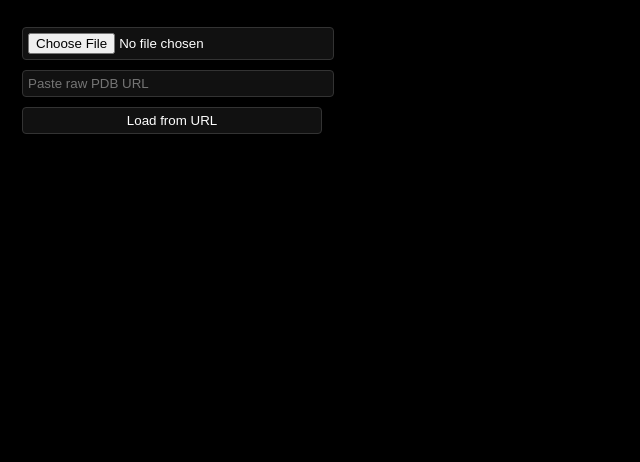
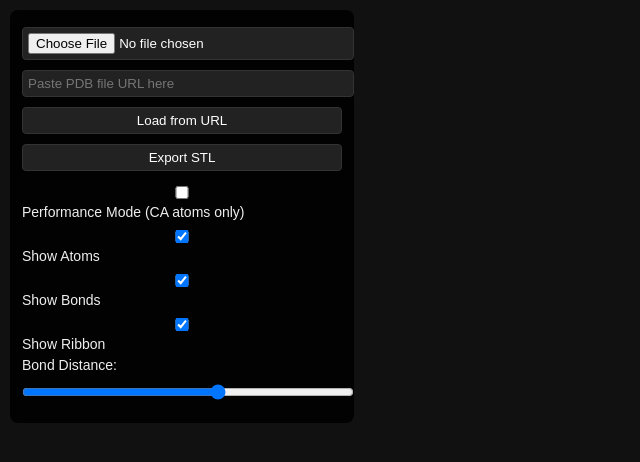
Before and after one commit to claireprice/pdb-to-stl, a plain HTML site: page index.html in a window 1280 px wide. Both pictures are taken after a click on the button "Load from URL". Shown: the whole page, without its empty margins (0-640 px from the left). Drawn offline with nearby package versions, Linux system fonts and the light colour scheme.

Commit message:
Update index.html

```diff
--- a/index.html
+++ b/index.html
@@ -2,80 +2,98 @@
 <html lang="en">
 <head>
   <meta charset="UTF-8" />
-  <title>Optimized PDB Viewer</title>
+  <title>Optimized PDB Viewer with Ribbon</title>
   <script src="https://cdn.jsdelivr.net/npm/three@0.128.0/build/three.min.js"></script>
   <script src="https://cdn.jsdelivr.net/npm/three@0.128.0/examples/js/controls/OrbitControls.js"></script>
+  <script src="https://cdn.jsdelivr.net/npm/three@0.128.0/examples/js/exporters/STLExporter.js"></script>
   <style>
-    body { margin: 0; overflow: hidden; background: #000; color: #fff; font-family: sans-serif; }
+    body { margin: 0; overflow: hidden; font-family: sans-serif; background: #111; color: #eee; }
     #controls {
       position: absolute;
       top: 10px; left: 10px;
-      background: rgba(0,0,0,0.85);
+      background: rgba(0, 0, 0, 0.85);
       padding: 12px;
       border-radius: 8px;
-      z-index: 1;
-      width: 300px;
+      z-index: 10;
+      width: 320px;
     }
     input, button {
       width: 100%;
       margin: 5px 0;
       padding: 5px;
-      background: #111;
+      background: #222;
       color: #fff;
       border: 1px solid #333;
       border-radius: 4px;
     }
-    #loadingMsg {
+    label { font-size: 14px; display: block; margin-top: 5px; }
+    #loading {
       position: absolute;
       top: 50%; left: 50%;
       transform: translate(-50%, -50%);
-      color: white;
-      background: rgba(0,0,0,0.75);
-      padding: 20px;
+      color: #fff;
+      font-size: 18px;
+      background: rgba(0,0,0,0.7);
+      padding: 10px 20px;
       border-radius: 10px;
       display: none;
-      font-size: 18px;
+      z-index: 20;
     }
   </style>
 </head>
 <body>
   <div id="controls">
     <input type="file" id="pdbFile" />
-    <input type="text" id="pdbUrl" placeholder="Paste raw PDB URL" />
+    <input type="text" id="pdbUrl" placeholder="Paste PDB file URL here" />
     <button onclick="loadPDBfromURL()">Load from URL</button>
+    <button onclick="exportSTL()">Export STL</button>
+    <label><input type="checkbox" id="performanceMode"> Performance Mode (CA atoms only)</label>
+    <label><input type="checkbox" id="showAtoms" checked> Show Atoms</label>
+    <label><input type="checkbox" id="showBonds" checked> Show Bonds</label>
+    <label><input type="checkbox" id="showRibbon" checked> Show Ribbon</label>
+    <label>Bond Distance: <input type="range" id="bondThreshold" min="1" max="2" step="0.1" value="1.6"></label>
   </div>
-  <div id="loadingMsg">Loading structure... please wait</div>
+  <div id="loading">Loading PDB file...</div>
 
   <script>
     let scene, camera, renderer, controls;
-    let instancedMesh;
-    const MAX_ATOMS = 100000;
+    let atomMeshes = [], bondMeshes = [], ribbonMesh = null;
+    let currentAtoms = [], caAtoms = [];
 
     init();
 
     function init() {
       scene = new THREE.Scene();
-      camera = new THREE.PerspectiveCamera(70, window.innerWidth / window.innerHeight, 1, 2000);
+      camera = new THREE.PerspectiveCamera(75, window.innerWidth / window.innerHeight, 0.1, 2000);
       camera.position.z = 100;
 
       renderer = new THREE.WebGLRenderer({ antialias: true });
       renderer.setSize(window.innerWidth, window.innerHeight);
-      renderer.setClearColor(0x000000);
+      renderer.setClearColor(0x111111);
       document.body.appendChild(renderer.domElement);
 
       controls = new THREE.OrbitControls(camera, renderer.domElement);
+
       window.addEventListener('resize', () => {
         camera.aspect = window.innerWidth / window.innerHeight;
         camera.updateProjectionMatrix();
         renderer.setSize(window.innerWidth, window.innerHeight);
       });
 
-      document.getElementById("pdbFile").addEventListener("change", (event) => {
+      document.getElementById("pdbFile").addEventListener("change", function (event) {
         const file = event.target.files[0];
         const reader = new FileReader();
-        reader.onload = (e) => parsePDB(e.target.result);
+        reader.onload = function (e) {
+          parsePDB(e.target.result);
+        };
         reader.readAsText(file);
       });
+
+      document.getElementById("showAtoms").onchange =
+      document.getElementById("showBonds").onchange =
+      document.getElementById("showRibbon").onchange =
+      document.getElementById("bondThreshold").oninput =
+      document.getElementById("performanceMode").onchange = renderStructure;
 
       animate();
     }
@@ -86,66 +104,132 @@
       renderer.render(scene, camera);
     }
 
-    function loadPDBfromURL() {
-      const url = document.getElementById("pdbUrl").value;
-      showLoading(true);
-      fetch(url)
-        .then(res => {
-          if (!res.ok) throw new Error("Failed to fetch PDB");
-          return res.text();
-        })
-        .then(text => {
-          showLoading(false);
-          parsePDB(text);
-        })
-        .catch(err => {
-          showLoading(false);
-          alert("Error loading PDB: " + err.message);
-        });
+    function getColorForElement(el) {
+      const colors = {
+        H: 0xffffff, C: 0xaaaaaa, O: 0xff0000, N: 0x00ccff,
+        S: 0xffff00, P: 0xff8000, Cl: 0x00ff00, F: 0x00ffff
+      };
+      return new THREE.Color(colors[el] || 0xff00ff);
+    }
+
+    function getAtomRadius(el) {
+      const radii = {
+        H: 0.25, C: 0.7, N: 0.65, O: 0.6, S: 1.0, P: 1.1, Cl: 1.0, F: 0.5
+      };
+      return radii[el] || 0.8;
     }
 
     function parsePDB(text) {
+      document.getElementById("loading").style.display = "block";
       scene.clear();
-      const atoms = [];
+      atomMeshes = []; bondMeshes = []; ribbonMesh = null;
+      currentAtoms = []; caAtoms = [];
+
       const lines = text.split('\n');
       for (const line of lines) {
-        if ((line.startsWith("ATOM") || line.startsWith("HETATM")) && line.substring(12,16).trim() === 'CA') {
+        if (line.startsWith("ATOM") || line.startsWith("HETATM")) {
           const x = parseFloat(line.substring(30, 38));
           const y = parseFloat(line.substring(38, 46));
           const z = parseFloat(line.substring(46, 54));
-          atoms.push({ x, y, z });
+          const element = line.substring(76, 78).trim();
+          const name = line.substring(12, 16).trim();
+          const resSeq = line.substring(22, 26).trim();
+          const atom = { x, y, z, element, name, resSeq };
+          currentAtoms.push(atom);
+          if (name === "CA") caAtoms.push(atom);
         }
       }
 
-      if (atoms.length > MAX_ATOMS) {
-        alert("Too many atoms! Consider a smaller structure.");
-        return;
+      if (currentAtoms.length > 50000) alert("⚠️ This is a large file and may cause lag.");
+      renderStructure();
+      document.getElementById("loading").style.display = "none";
+    }
+
+    function renderStructure() {
+      scene.clear();
+      atomMeshes = []; bondMeshes = []; ribbonMesh = null;
+
+      const usePerf = document.getElementById("performanceMode").checked;
+      const showAtoms = document.getElementById("showAtoms").checked;
+      const showBonds = document.getElementById("showBonds").checked;
+      const showRibbon = document.getElementById("showRibbon").checked;
+      const bondThreshold = parseFloat(document.getElementById("bondThreshold").value);
+      const atoms = usePerf ? caAtoms : currentAtoms;
+
+      if (showAtoms) {
+        const geometry = new THREE.SphereGeometry(0.5, 8, 8);
+        atoms.forEach(a => {
+          const mat = new THREE.MeshPhongMaterial({ color: getColorForElement(a.element) });
+          const sphere = new THREE.Mesh(geometry, mat);
+          sphere.position.set(a.x, a.y, a.z);
+          scene.add(sphere);
+          atomMeshes.push(sphere);
+        });
       }
 
-      const geometry = new THREE.SphereGeometry(0.6, 8, 8);
-      const material = new THREE.MeshBasicMaterial({ color: 0x00ccff });
-      instancedMesh = new THREE.InstancedMesh(geometry, material, atoms.length);
-
-      const dummy = new THREE.Object3D();
-      for (let i = 0; i < atoms.length; i++) {
-        dummy.position.set(atoms[i].x, atoms[i].y, atoms[i].z);
-        dummy.updateMatrix();
-        instancedMesh.setMatrixAt(i, dummy.matrix);
+      if (!usePerf && showBonds) {
+        for (let i = 0; i < atoms.length; i++) {
+          for (let j = i + 1; j < atoms.length; j++) {
+            const a = atoms[i], b = atoms[j];
+            const dx = a.x - b.x, dy = a.y - b.y, dz = a.z - b.z;
+            const dist = Math.sqrt(dx * dx + dy * dy + dz * dz);
+            if (dist < bondThreshold) {
+              const mid = new THREE.Vector3((a.x + b.x) / 2, (a.y + b.y) / 2, (a.z + b.z) / 2);
+              const dir = new THREE.Vector3(b.x - a.x, b.y - a.y, b.z - a.z);
+              const length = dir.length();
+              const bond = new THREE.Mesh(
+                new THREE.CylinderGeometry(0.2, 0.2, length, 8),
+                new THREE.MeshPhongMaterial({ color: 0x999999 })
+              );
+              bond.position.copy(mid);
+              bond.lookAt(new THREE.Vector3(b.x, b.y, b.z));
+              bond.rotateX(Math.PI / 2);
+              scene.add(bond);
+              bondMeshes.push(bond);
+            }
+          }
+        }
       }
 
-      scene.add(instancedMesh);
+      if (showRibbon && caAtoms.length >= 4) {
+        const points = caAtoms.map(a => new THREE.Vector3(a.x, a.y, a.z));
+        const curve = new THREE.CatmullRomCurve3(points);
+        const geometry = new THREE.TubeGeometry(curve, 100, 0.5, 8, false);
+        const material = new THREE.MeshPhongMaterial({ color: 0xff66cc, opacity: 0.7, transparent: true });
+        ribbonMesh = new THREE.Mesh(geometry, material);
+        scene.add(ribbonMesh);
+      }
+
       addLights();
-    }
-
-    function showLoading(show) {
-      document.getElementById("loadingMsg").style.display = show ? "block" : "none";
     }
 
     function addLights() {
       scene.add(new THREE.AmbientLight(0x404040));
-      const light = new THREE.DirectionalLight(0xffffff, 1);
-      light.position.set(1, 1, 1).normalize();
-      scene.add(light);
+      const directional = new THREE.DirectionalLight(0xffffff, 1);
+      directional.position.set(1, 1, 1).normalize();
+      scene.add(directional);
+    }
+
+    function loadPDBfromURL() {
+      const url = document.getElementById("pdbUrl").value;
+      document.getElementById("loading").style.display = "block";
+      fetch(url)
+        .then(res => res.text())
+        .then(text => parsePDB(text))
+        .catch(err => {
+          alert("Failed to load PDB: " + err);
+          document.getElementById("loading").style.display = "none";
+        });
+    }
+
+    function exportSTL() {
+      const exporter = new THREE.STLExporter();
+      const stl = exporter.parse(scene);
+      const blob = new Blob([stl], { type: 'text/plain' });
+      const link = document.createElement('a');
+      link.href = URL.createObjectURL(blob);
+      link.download = 'protein_model.stl';
+      link.click();
     }
   </script>
 </body>
```
